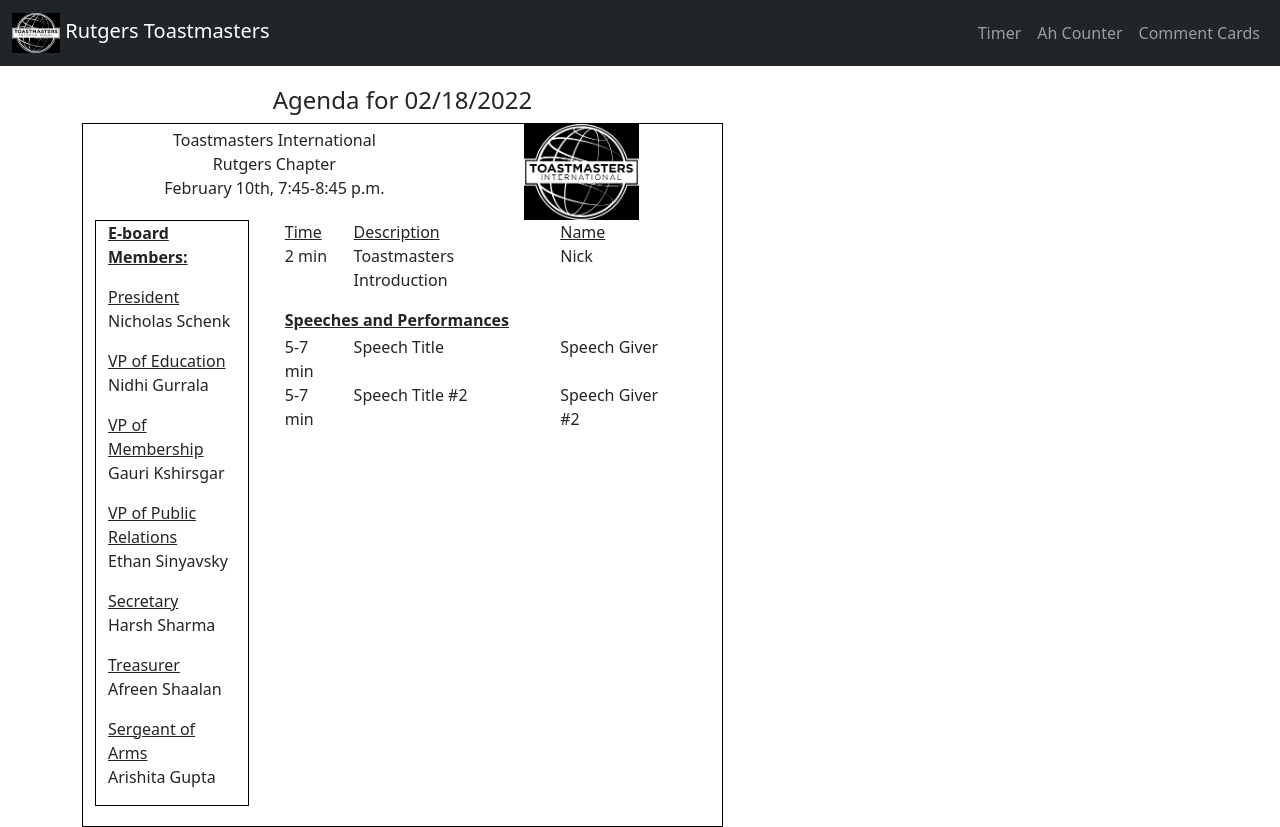
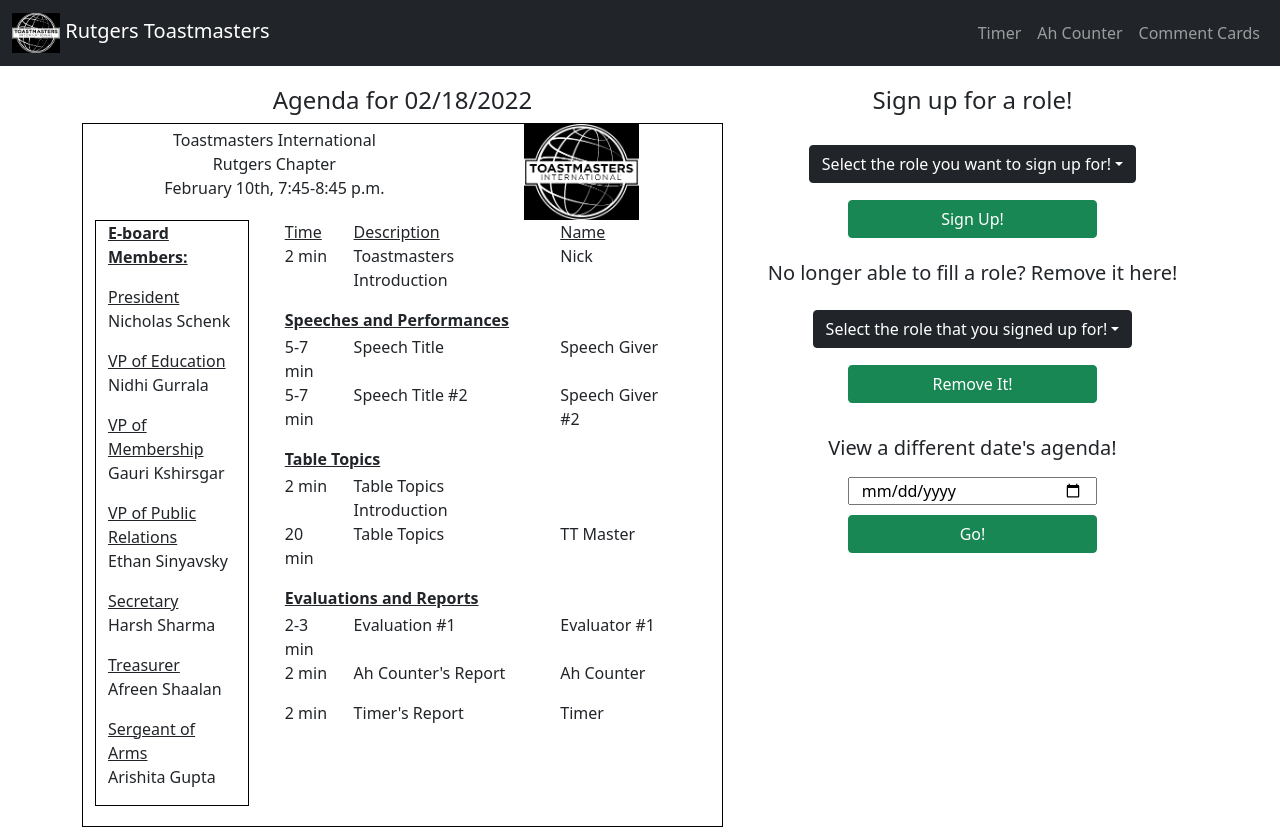
Before and after one commit to SujaySayini/Toastmasters, a React (Create React App) app: page / in a window 1280 px wide. Built offline with nearby package versions, Linux system fonts and the light colour scheme.

Commit message:
finished first mock up of agenda page design

```diff
--- a/package.json
+++ b/package.json
@@ -7,6 +7,7 @@
     "@testing-library/react": "^12.1.3",
     "@testing-library/user-event": "^13.5.0",
     "bootstrap": "^5.1.3",
+    "js-datepicker": "^5.18.0",
     "react": "^17.0.2",
     "react-dom": "^17.0.2",
     "react-scripts": "5.0.0",
--- a/public/index.html
+++ b/public/index.html
@@ -2,7 +2,7 @@
 <html lang="en">
   <head>
     <meta charset="utf-8" />
-    <link rel="icon" href="%PUBLIC_URL%/favicon.ico" />
+    <link rel="icon" href="%PUBLIC_URL%/toasty-black.png" />
     <meta name="viewport" content="width=device-width, initial-scale=1" />
     <meta name="theme-color" content="#000000" />
     <meta
@@ -24,7 +24,7 @@
       work correctly both with client-side routing and a non-root public URL.
       Learn how to configure a non-root public URL by running `npm run build`.
     -->
-    <title>React App</title>
+    <title>Toastmasters App</title>
   </head>
   <body>
     <noscript>You need to enable JavaScript to run this app.</noscript>
--- a/src/components/Agenda.js
+++ b/src/components/Agenda.js
@@ -30,7 +30,7 @@
             </nav>
             <div className='container'>
                 <div className = 'row'>
-                    <div className = 'col-7'>
+                    <div className = 'col-lg-7'>
                         <h4>Agenda for {today}</h4>
                         <div style={{border:"1px solid black"}}>
                             <div className='container'>
@@ -105,11 +105,126 @@
                                                     <p>Speech Giver #2</p>
                                                 </div>
                                             </div>
+                                            <div className = 'row'>
+                                                <div className='col-12'>
+                                                    <p style={{marginBottom: '3px', textDecoration: 'underline', fontWeight:'bolder'}}>Table Topics</p>
+                                                </div>
+                                            </div>
+                                            <div className = 'row' >
+                                                <div className='col-2'>
+                                                    <p style={{marginBottom:'0'}}>2 min</p>
+                                                </div>
+                                                <div className='col-6'>
+                                                    <p style={{marginBottom:'0'}}>Table Topics Introduction</p>
+                                                </div>
+                                            </div>
+                                            <div className = 'row' style={{marginTop:'0'}}>
+                                                <div className='col-2'>
+                                                    <p>20 min</p>
+                                                </div>
+                                                <div className='col-6'>
+                                                    <p>Table Topics</p>
+                                                </div>
+                                                <div className='col-4'>
+                                                    <p>TT Master</p>
+                                                </div>
+                                            </div>
+                                            <div className = 'row'>
+                                                <div className='col-12'>
+                                                    <p style={{marginBottom: '3px', textDecoration: 'underline', fontWeight:'bolder'}}>Evaluations and Reports</p>
+                                                </div>
+                                            </div>
+                                            <div className = 'row' >
+                                                <div className='col-2'>
+                                                    <p style={{marginBottom:'0'}}>2-3 min</p>
+                                                </div>
+                                                <div className='col-6'>
+                                                    <p style={{marginBottom:'0'}}>Evaluation #1</p>
+                                                </div>
+
+                                                <div className='col-4'>
+                                                    <p style={{marginBottom:'0'}}>Evaluator #1</p>
+                                                </div>
+                                            </div>
+                                            <div className = 'row' style={{marginTop:'0'}}>
+                                                <div className='col-2'>
+                                                    <p>2 min</p>
+                                                </div>
+                                                <div className='col-6'>
+                                                    <p>Ah Counter's Report</p>
+                                                </div>
+                                                <div className='col-4'>
+                                                    <p>Ah Counter</p>
+                                                </div>
+                                            </div>
+                                            <div className = 'row' style={{marginTop:'0'}}>
+                                                <div className='col-2'>
+                                                    <p>2 min</p>
+                                                </div>
+                                                <div className='col-6'>
+                                                    <p>Timer's Report</p>
+                                                </div>
+                                                <div className='col-4'>
+                                                    <p>Timer</p>
+                                                </div>
+                                            </div>
+
+
+
+
                                         </div>
                                     </div>
                                 </div>
                             </div>
                         </div>
+                    </div>
+                    <div className='col-lg-5'>
+                        <div className = 'row'>
+                            <h4>Sign up for a role!</h4>
+                        </div>
+                        <div className='row' style={{marginTop: '5%'}}>
+                            <div className="dropdown">
+                                <button type="button" className="btn btn-dark dropdown-toggle" data-bs-toggle="dropdown">
+                                  Select the role you want to sign up for!
+                                </button>
+                                <ul className="dropdown-menu">
+                                  <li><a className="dropdown-item" href="#">Pathways Speech</a></li>
+                                  <li><a className="dropdown-item" href="#">Table Topics Master</a></li>
+                                  <li><a className="dropdown-item" href="#">Evaluator</a></li>
+                                  <li><a className="dropdown-item" href="#">Ah Counter</a></li>
+                                  <li><a className="dropdown-item" href="#">Timer</a></li>
+                                </ul>
+                            </div>
+                        </div>
+                        <div className ='row text-center' style={{marginTop:'3.75%', paddingLeft: '25%', paddingRight:'25%'}} >
+                            <button type='button' className = 'btn btn-success'>Sign Up!</button>
+                        </div>
+                        <div className = 'row' style={{marginTop:'5%'}}>
+                            <h5>No longer able to fill a role? Remove it here!</h5>
+                        </div>
+                        <div className='row' style={{marginTop: '3.75%'}}>
+                            <div className="dropdown">
+                                <button type="button" className="btn btn-dark dropdown-toggle" data-bs-toggle="dropdown">
+                                  Select the role that you signed up for!
+                                </button>
+                                <ul className="dropdown-menu">
+                                  <li><a className="dropdown-item" href="#">Pathways Speech</a></li>
+                                  <li><a className="dropdown-item" href="#">Table Topics Master</a></li>
+                                  <li><a className="dropdown-item" href="#">Evaluator</a></li>
+                                  <li><a className="dropdown-item" href="#">Ah Counter</a></li>
+                                  <li><a className="dropdown-item" href="#">Timer</a></li>
+                                </ul>
+                            </div>
+                        </div>
+                        <div className ='row text-center' style={{marginTop:'3.75%', paddingLeft: '25%', paddingRight:'25%'}} >
+                            <button type='button' className = 'btn btn-success'>Remove It!</button>
+                        </div>
+                        <h5 style={{marginTop: '7.5%'}}>View a different date's agenda!</h5>
+                        <div className ='row text-center' style={{marginTop:'3.75%', paddingLeft: '25%', paddingRight:'25%'}} >
+                            <input type='date' text='Select'></input>
+                            <button type='button' className = 'btn btn-success' style={{marginTop: '10px'}}>Go!</button>
+                        </div>
+
                     </div>
                 </div>
             </div>
```
Also changed, not shown: public/toasty-black.png (added), 1 other file (tests, documents, lock files or other folders).
